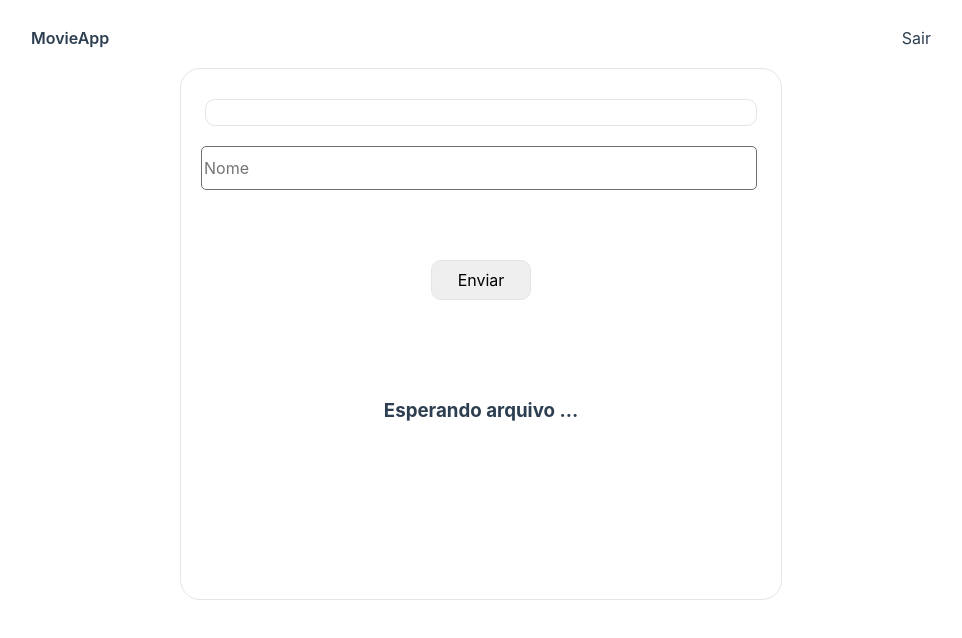
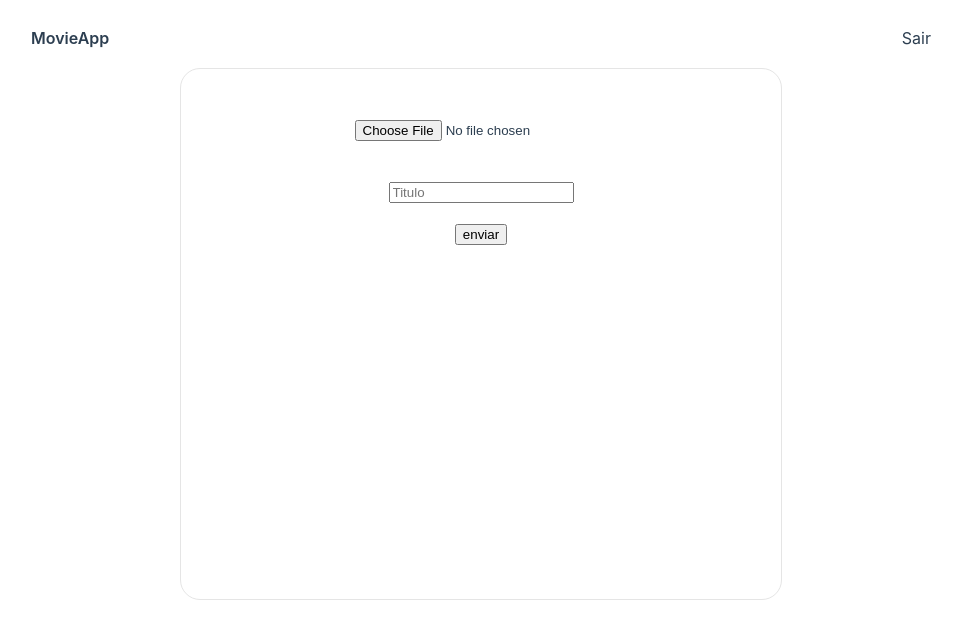
Before and after one commit to dorneles357/app-movie, a Vue app: page /upload in a window 1280 px wide. Shown: the top 638 px of the page, without its empty margins (159-1121 px from the left). Built offline with nearby package versions, Linux system fonts and the light colour scheme.

Commit message:
🐛 ajuste no upload

```diff
--- a/src/components/inputs/UploadInput.vue
+++ b/src/components/inputs/UploadInput.vue
@@ -1,24 +1,20 @@
 <template>
-    <form id="box-upload" @submit.stop.prevent="submit">
-        <div class="container">
-            <!-- The real file input -->
-            <!-- <input type="file" class="container__input" @submit.stop.prevent="submitName" /> -->
-
-            <!-- The upload icon -->
-            <div class="container__icon"></div>
-
-            <!-- The label -->
+    <div id="box-upload">
+        <div>
+            <br>
+            <input type="file" @change.capture.prevent="submitEvent">
+            <br>
+            <br>
         </div>
-        <div id="input" >
-            <input type="text" v-model="upload.name" name="name" id="name" placeholder="Nome">
+        <form @submit.stop.prevent="submit">
+            <br>
+            <input type="text" placeholder="Titulo" name="name" id="name" v-model="name" >
+            <br>
+            <br>
+            <button type="submit">enviar</button>
+        </form>
     </div>
 
-        <button type="submit" id="btn">Enviar</button>
-
-        <div id="msg">
-            <h3 id = "panel">Esperando arquivo ...</h3>
-        </div>
-    </form>
 </template>
 
 <script>
@@ -27,29 +23,32 @@ export default {
     name:'UploadInput',
     data(){
         return{
-            upload:
-            {
-                arquive: '',
-                name: ''
-            }
+            name:'',
+            arquive:''
         }
     },
     methods:{
+            submitEvent(event){
+                this.arquive = event.target.files[0];
+                this.name = this.name_movie;
+                console.log(this.arquive)
+            },
             submit(){
-            const data = {'name': this.upload.name}
+              let form  = new FormData();
+                form.append('imagem', this.arquive);
+                form.append('name', this.arquive.name);
+
+                const data ={
+                    name: this.name,
+                    file: form
+                }
+                 console.log(data)
+
                Movie.store(data).then(res =>{
-                document.getElementById('panel').innerHTML = 'ok'
-                setTimeout(()=>{
-                    document.getElementById('panel').innerHTML = 'Esperando arquivo ...'
-                }, 2000)
+                    console.log(json);
                 })
-        },
 
-/*         create(){
-            Movie.create(this.data).then(res=>{
-                alert('salvo com sucesso');
-            })
-        } */
+            }
         },
 }
 </script>
@@ -63,58 +62,6 @@ export default {
     height: 500px;
     max-width: 600px;
 }
-.container {
-    height: 25px;
-    margin: auto;
-    position: relative;
-    max-width: 550px;
-    align-items: center;
-    display: flex;
 
-    border: 1px solid var(--color-border);
-    border-radius: 10px;
-}
-
-.container__input {
-
-    height: 25px;
-    left: 0;
-    position: absolute;
-    top: 0;
-    width: 100%;
-
-}
-
-#input{
-    display: flex;
-    flex-direction: column;
-    /* align-items: center; */
-}
-#input > input{
-    font: var(--font-family);
-    border: 1px solid var(--color-input-border);
-    border-radius: 5px;
-    margin: 20px;
-    max-width: 550px;
-    height: 40px;
-}
-
-#btn{
-    margin-top: 50px;
-    margin-bottom: 20px;
-    font: var(--font-family);
-    height: 40px;
-    width: 100px;
-    border: 1px solid var(--color-border);
-    border-radius: 10px;
-}
-#btn:hover{
-    color: var(--color-link);
-}
-
-#msg{
-    margin-top: 30px;
-    padding-top: 30px;
-}
 
 </style>
--- a/src/services/movies.js
+++ b/src/services/movies.js
@@ -14,7 +14,7 @@ export default  {
         return http.get(`movies/${id}`);
     },
     store:(movie)=>{
-        return http.post('movies/create', movie);
+        return http.post('movies/create', movie, {Headers:{'Content-Type':'multipart/form-data'}});
     },
     update:(id, movie)=>{
         return http.put(`movies/update/${id}`, movie);
```
Lines whose indentation alone changed are shown as unchanged.
